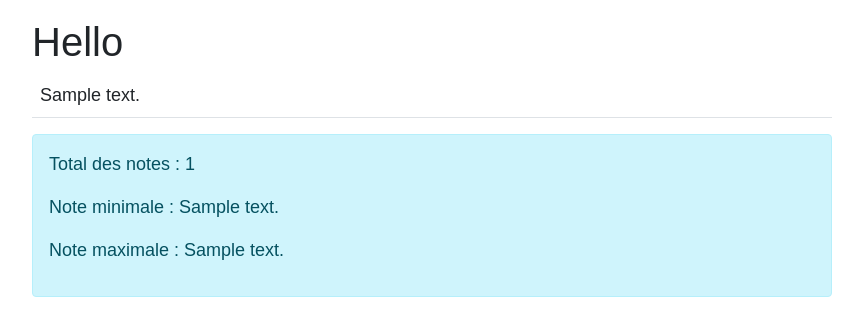
After one commit to julie-j-code/CVTheq-Sim6, a Symfony app: template templates/tab/index.html.twig in a window 1280 px wide. The commit adds this page. Shown: the top 336 px of the page, without its empty margins (208-1071 px from the left). Run offline with Twig, Linux system fonts and the light colour scheme; the template is opened without the code that fills it: most values are stand-ins (such as "Sample title", 1, 10 or a date in 2020); some libraries are stand-ins or nearby versions.

Commit message:
exemples de fonctions et de filtres pour rappel

```diff
--- /dev/null
+++ b/templates/fragments/date-jour.html.twig
@@ -0,0 +1,3 @@
+<div class="alert alert-info">
+    {{ 'now' | date('d/m/Y H:i:s')}}
+</div>
--- a/templates/sessions/index.html.twig
+++ b/templates/sessions/index.html.twig
@@ -13,4 +13,6 @@
 
     <p>This is your {{nbrVisite}} visite</p>
 </div>
+
+{% include "fragments/date-jour.html.twig" %}
 {% endblock %}
--- /dev/null
+++ b/templates/tab/index.html.twig
@@ -0,0 +1,30 @@
+{% extends 'base.html.twig' %}
+
+{% block title %}Hello TabController!{% endblock %}
+
+{% block body %}
+<style>
+    .example-wrapper { margin: 1em auto; max-width: 800px; width: 95%; font: 18px/1.5 sans-serif; }
+    .example-wrapper code { background: #F5F5F5; padding: 2px 6px; }
+</style>
+
+<div class="example-wrapper">
+    <h1>Hello</h1>
+
+    <table class="table">
+        {% for note in notes %}
+        <tr>
+            <td>{{note}}</td>
+        </tr>
+
+        {% endfor %}
+    </table>
+
+    <div class="alert alert-info">
+        <p>Total des notes : {{notes | length}}</p>
+        <p>Note minimale : {{min(notes)}}</p>
+        <p>Note maximale : {{max(notes)}}</p>
+    </div>
+
+</div>
+{% endblock %}
```
Also changed, not shown: src/Controller/TabController.php (added, +24 -0 lines).
